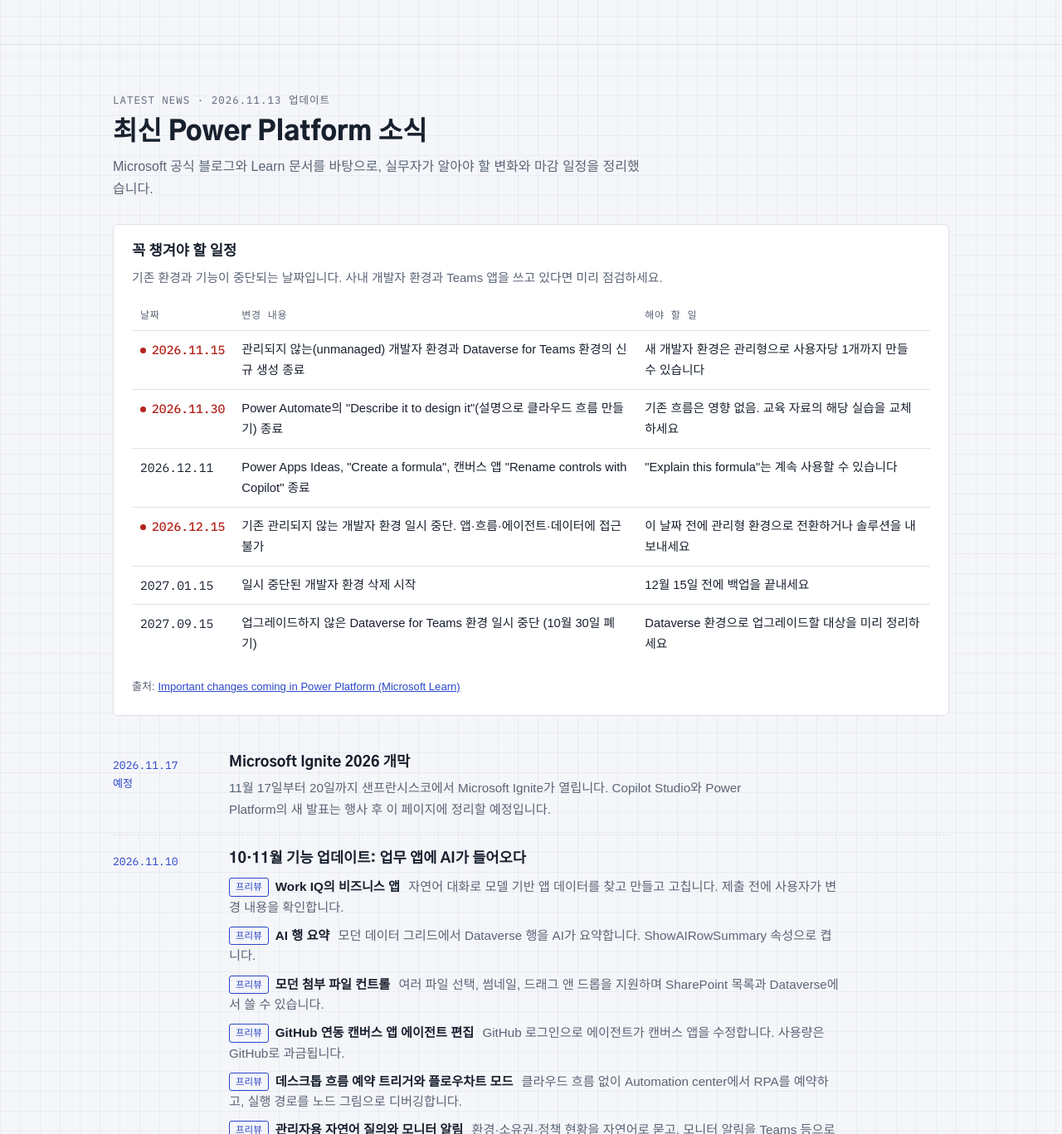
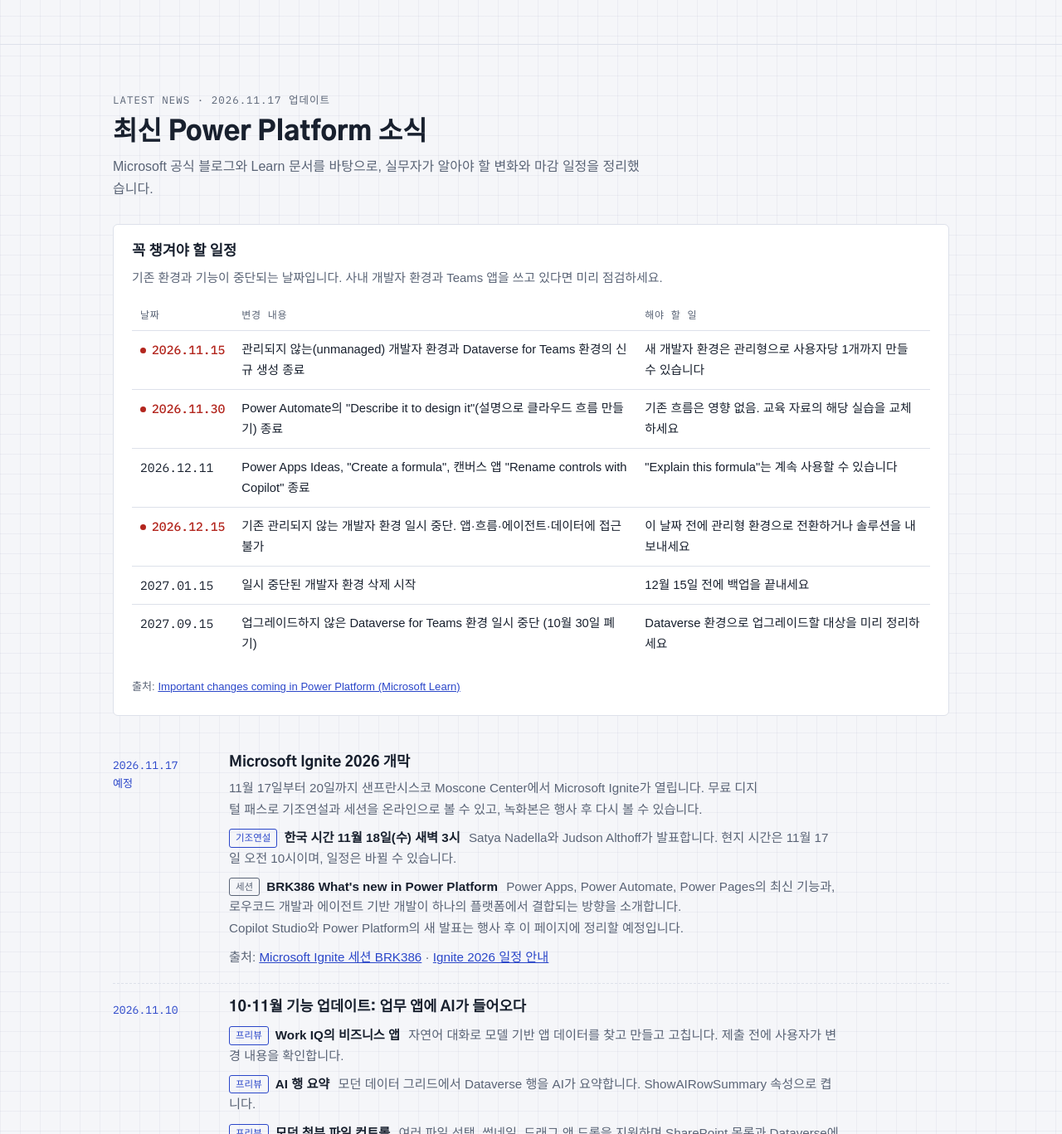
Before and after one commit to JaewoongYoon-hub/mspowerplatform, a plain HTML site: page index.html in a window 1280 px wide. Shown: the part 1853-3220 px from the top of the page at 83% size. Drawn offline with Linux system fonts and the light colour scheme; a web font is replaced by a local one.

Commit message:
Ignite 2026 일정 안내 업데이트 (기조연설 한국 시간, BRK386 세션)
Co-Authored-By: Claude Opus 5.5 <noreply@anthropic.com>
Claude-Session: https://claude.ai/code/session_01M5uqzUeSAGadtKWbMXGzgw

```diff
--- a/index.html
+++ b/index.html
@@ -237,7 +237,7 @@ footer .wrap{padding-block:32px;display:flex;flex-direction:column;gap:8px}
   <section id="news">
     <div class="wrap">
       <div class="sec-head">
-        <p class="label">Latest News · 2026.11.13 업데이트</p>
+        <p class="label">Latest News · 2026.11.17 업데이트</p>
         <h2>최신 Power Platform 소식</h2>
         <p>Microsoft 공식 블로그와 Learn 문서를 바탕으로, 실무자가 알아야 할 변화와 마감 일정을 정리했습니다.</p>
       </div>
@@ -265,7 +265,13 @@ footer .wrap{padding-block:32px;display:flex;flex-direction:column;gap:8px}
         <li>
           <div class="when">2026.11.17<br>예정</div>
           <div><h3>Microsoft Ignite 2026 개막</h3>
-          <p>11월 17일부터 20일까지 샌프란시스코에서 Microsoft Ignite가 열립니다. Copilot Studio와 Power Platform의 새 발표는 행사 후 이 페이지에 정리할 예정입니다.</p></div>
+          <p>11월 17일부터 20일까지 샌프란시스코 Moscone Center에서 Microsoft Ignite가 열립니다. 무료 디지털 패스로 기조연설과 세션을 온라인으로 볼 수 있고, 녹화본은 행사 후 다시 볼 수 있습니다.</p>
+          <ul class="feat">
+            <li><span class="pill pv">기조연설</span><strong>한국 시간 11월 18일(수) 새벽 3시</strong> Satya Nadella와 Judson Althoff가 발표합니다. 현지 시간은 11월 17일 오전 10시이며, 일정은 바뀔 수 있습니다.</li>
+            <li><span class="pill etc">세션</span><strong>BRK386 What's new in Power Platform</strong> Power Apps, Power Automate, Power Pages의 최신 기능과, 로우코드 개발과 에이전트 기반 개발이 하나의 플랫폼에서 결합되는 방향을 소개합니다.</li>
+          </ul>
+          <p>Copilot Studio와 Power Platform의 새 발표는 행사 후 이 페이지에 정리할 예정입니다.</p>
+          <p class="src">출처: <a href="https://ignite.microsoft.com/en-US/sessions/BRK386" target="_blank" rel="noopener">Microsoft Ignite 세션 BRK386</a> · <a href="https://solv-systems.com/resources/microsoft-ignite-2026-preview" target="_blank" rel="noopener">Ignite 2026 일정 안내</a></p></div>
         </li>
         <li>
           <div class="when">2026.11.10</div>
```
